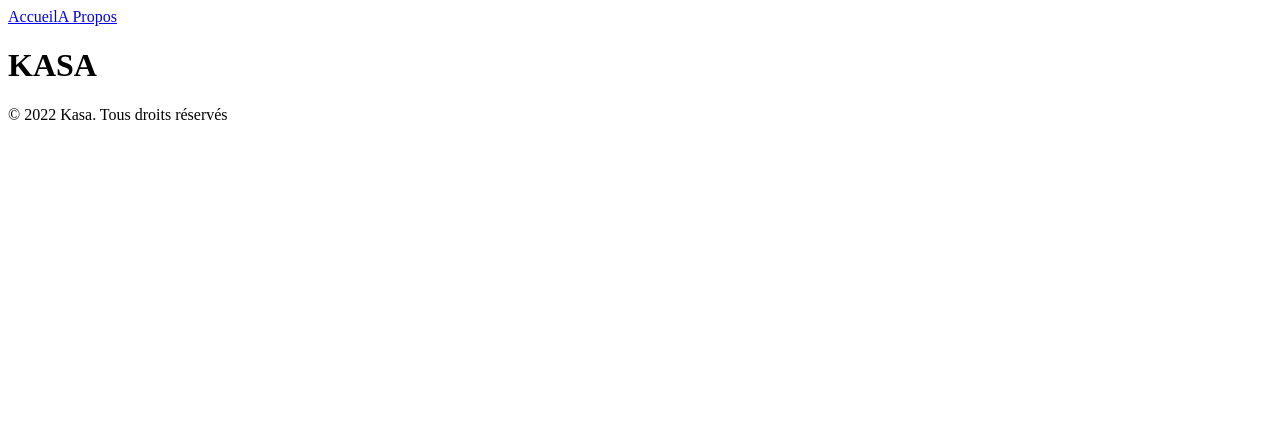
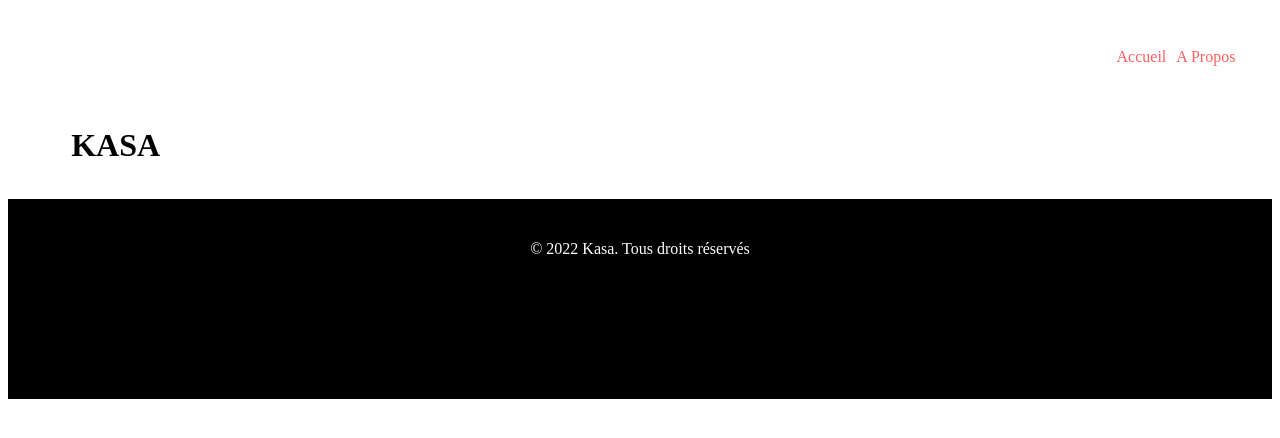
Before and after one commit to Orcryx/OCR_P7, a React (Create React App) app in the folder kasa/: page / in a window 1280 px wide. Shown: the top 438 px of the page. Built offline with nearby package versions, Linux system fonts and the light colour scheme.

Commit message:
Un peu de CSS pour tester

```diff
--- a/kasa/src/Layout/Footer/footer.jsx
+++ b/kasa/src/Layout/Footer/footer.jsx
@@ -1,12 +1,13 @@
 //Importer les outils react
 import React from "react";
 //importer les élements du projet
-
+//Importer le style
+import '../../Utils/Style/footer.css'
 
 function Footer (){
     return (
         <footer>
-            <div>
+            <div id="box-footer">
                 {/* <img /> */}
                 <p>&copy; 2022 Kasa. Tous droits réservés</p>
             </div>
--- a/kasa/src/Layout/Header/banner.jsx
+++ b/kasa/src/Layout/Header/banner.jsx
@@ -2,13 +2,15 @@
 import React from "react";
 //importer les élements du projet
 import {Link} from "react-router-dom";
+//Importer le style
+import '../../Utils/Style/banner.css'
 
 function Banner (){
     return (
         <header>
             <nav>
-                <Link to="/accueil">Accueil</Link>
-                <Link to="/a-propos">A Propos</Link>
+                <Link to="/accueil" className="link">Accueil</Link>
+                <Link to="/a-propos" className="link">A Propos</Link>
             </nav>
         </header>
     );
--- a/kasa/src/Layout/layout.jsx
+++ b/kasa/src/Layout/layout.jsx
@@ -3,6 +3,8 @@ import React from "react";
 //Importer les éléments du projet
 import Banner from './Header/banner';
 import Footer from './Footer/footer';
+//Importer le style
+import '../Utils/Style/layout.css';
 
 function Layout({children}) {
     return(
--- /dev/null
+++ b/kasa/src/Utils/Style/banner.css
@@ -0,0 +1,45 @@
+header {
+    align-items: center;
+    display: inline-flex;
+    margin: 40px 10%;
+    width: 80%;
+  }
+
+  header > img {
+    height: 68px;
+  }
+
+  nav {
+    justify-content: flex-end;
+    display: flex;
+    width: 100%;
+  }
+
+  .link {
+    color: #ff6060;
+    margin: auto 25px;
+    text-decoration: none;
+
+  }
+  .link:hover {
+    color: #000000;
+  }
+
+  .link:focus {
+    border-bottom: 1px solid #ff6060;
+  }
+
+  @media screen and (max-width: 1490px) {
+    header {
+      margin: 40px 2.5%;
+      width: 95%;
+    }
+
+    header > img {
+      height: 47px;
+    }
+
+    .link {
+      margin: auto 5px;
+    }
+  }
--- /dev/null
+++ b/kasa/src/Utils/Style/footer.css
@@ -0,0 +1,23 @@
+footer {
+    background-color: #000000;
+    height: 200px;
+    margin-top: 35px;
+    position: relative;
+  }
+
+  #box-footer {
+    display: flex;
+    flex-direction: column;
+    height: 150px;
+    padding: 25px 0px;
+  }
+
+  #box-footer > img {
+    display: block;
+    margin: auto;
+  }
+
+  #box-footer > p {
+    color: #ffffff;
+    text-align: center;
+  }
--- /dev/null
+++ b/kasa/src/Utils/Style/layout.css
@@ -0,0 +1,12 @@
+main {
+    flex: 1 0 auto;
+    margin: auto 10%;
+    width: 80%;
+  }
+
+  @media screen and (max-width: 1490px) {
+    main {
+      margin: auto 5%;
+      width: 90%;
+    }
+  }
```
